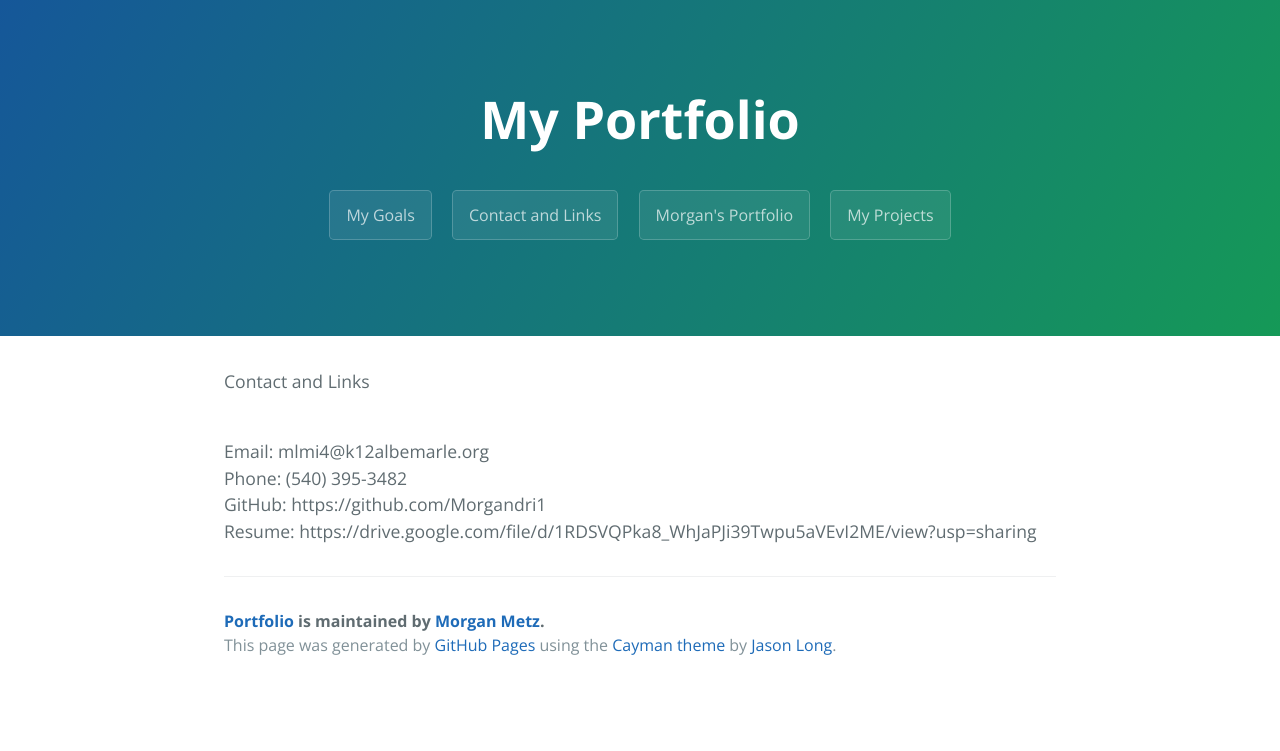
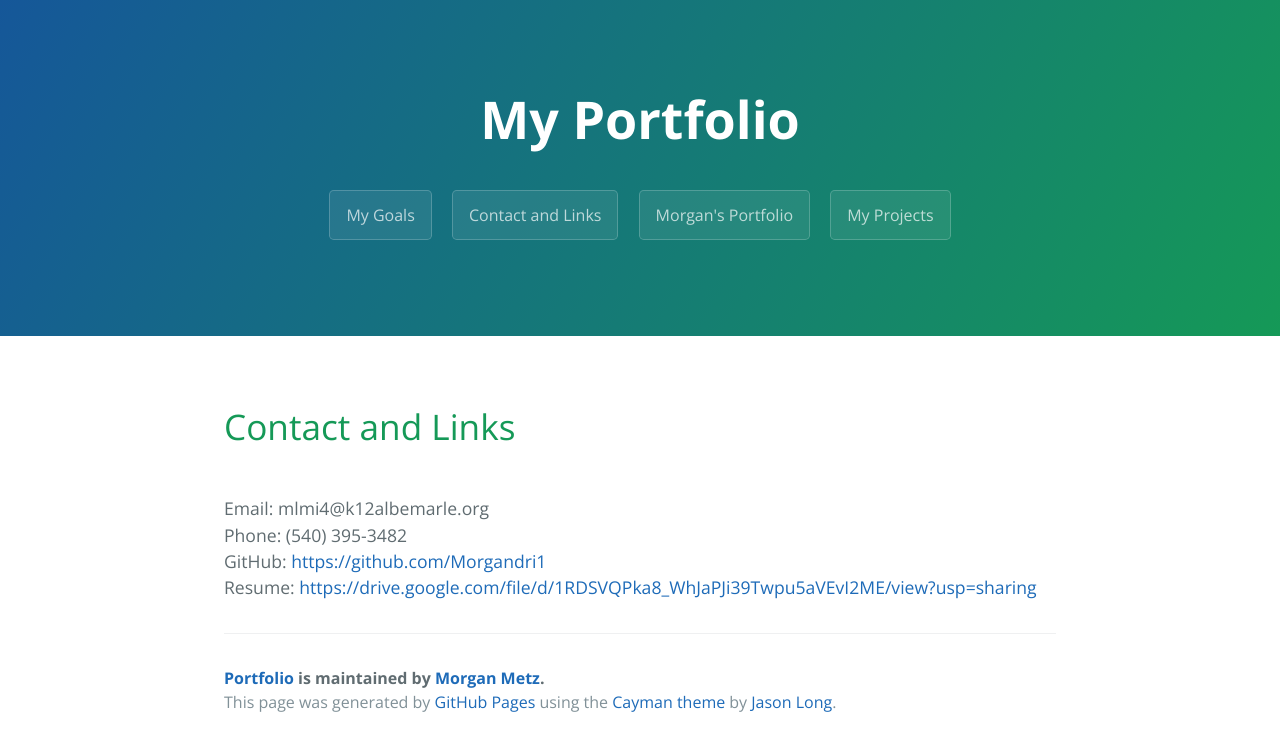
Before and after one commit to Morgandri1/portfolio, a Jekyll site: the page built from contact.md, in a window 1280 px wide. Shown: the top 751 px of the page. Built offline with Jekyll 4.4.1, drawn with Linux system fonts in a browser that asks for light colours.

Commit message:
Update contact.md

```diff
--- a/contact.md
+++ b/contact.md
@@ -3,10 +3,11 @@ title: Contact and Links
 layout: template
 filename: contact
 ---
-
-Contact and Links
+<p>
+<h1>Contact and Links</h1>
 
 <br>Email: mlmi4@k12albemarle.org
 <br>Phone: (540) 395-3482
-<br>GitHub: https://github.com/Morgandri1
-<br>Resume: https://drive.google.com/file/d/1RDSVQPka8_WhJaPJi39Twpu5aVEvI2ME/view?usp=sharing
+<br>GitHub: <a>https://github.com/Morgandri1</a>
+<br>Resume: <a>https://drive.google.com/file/d/1RDSVQPka8_WhJaPJi39Twpu5aVEvI2ME/view?usp=sharing</a>
+</p>
```
